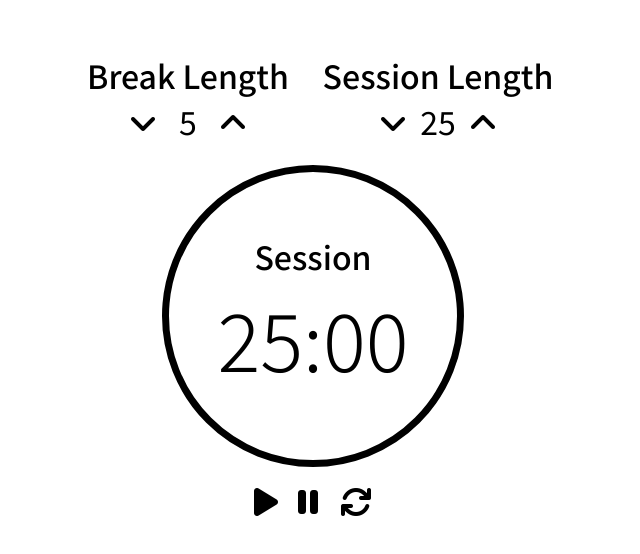
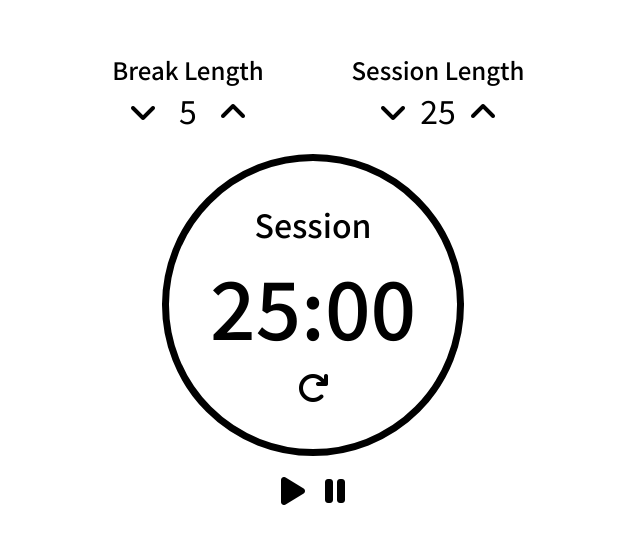
Before and after one commit to chloeharris1/25-5-Clock, a React (Create React App) app: page / in a window 1280 px wide. Shown: the part 206-760 px from the top of the page, without its empty margins (327-967 px from the left). Built offline with nearby package versions, Linux system fonts and the light colour scheme.

Commit message:
Added audio file to project, starting to build functionality, 12 tests passing

```diff
--- a/src/App.scss
+++ b/src/App.scss
@@ -24,6 +24,7 @@ body {
     width: 250px;
     .title {
         font-weight: 500;
+        font-size: 1.5rem;
     }
 }
 
@@ -44,15 +45,12 @@ body {
     border: 7px solid black;
     border-radius: 50%;
     margin: 20px auto 10px auto;
-    .timer-wrapper {
-        margin-top: -5px;
-        #timer-label {
-            font-weight: 500;
-        }
-        #time-left {
-            font-size: 80px;
-            font-weight: 300;
-        }
+    #timer-label {
+        font-weight: 500;
+    }
+    #time-left {
+        font-size: 80px;
+        font-weight: 500;
     }
 }
 
--- a/src/components/Timer.js
+++ b/src/components/Timer.js
@@ -7,9 +7,68 @@ class Timer extends React.Component {
         super(props);
         this.state = {
             breakLength: 5,
-            sessLength: 25
+            sessLength: 25,
+            timer: 1500,
+            intervalID:'',
+            timerState: 'stopped',
+            timerType: 'Session'
 
         }
+        this.startTimer = this.startTimer.bind(this);
+        this.decrementTimer = this.decrementTimer.bind(this);
+        this.resetTimer = this.resetTimer.bind(this);
+    }
+
+    // Begin timer countdown
+    startTimer(){
+        this.setState({
+            intervalID: setInterval(() => {
+            this.decrementTimer()
+            }, 1000)
+        });
+    }
+
+    // Decrement timer
+    decrementTimer() {
+        this.setState({
+            timer: this.state.timer - 1
+        });
+    }
+
+    // Set break length
+
+    // Set session length
+
+    // Increase or decrese break and session lengths
+
+    // Timer state control - stopped, active
+
+
+
+
+    // Play audio
+
+    // Display time in mm:ss format
+    displayTime(){
+        if(this.state.timer === '0') return "00:00";
+        let minutes = Math.floor(this.state.timer / 60);
+        let seconds = this.state.timer - minutes * 60;
+        // If there's under 10 seconds or minutes left, add '0' to keep time format mm:ss
+        seconds = seconds < 10 ? '0' + seconds : seconds;
+        minutes = minutes < 10 ? '0' + minutes : minutes;
+        // Add colon in between minutes and seconds
+        return minutes + ':' + seconds;
+    }
+    // Reset timer
+    resetTimer(){
+        this.setState({
+            breakLength: 5,
+            sessLength: 25,
+            timer: 1500,
+            intervalID: '',
+            timerState: 'stopped',
+            timerType: 'Session'
+        });
     }
     render(){
         return (
@@ -37,7 +96,12 @@ class Timer extends React.Component {
                 <div className="timer">
                     <div className="timer-wrapper">
                         <div id="timer-label">Session</div>
-                        <div id="time-left">25:00</div>
+                        <div id="time-left">{this.displayTime()}</div>
+                        <button id="reset"
+                        onClick={this.resetTimer}
+                        >
+                    <i class="fa-solid fa-arrow-rotate-right"></i>
+                    </button>
                     </div>
                 </div>
                 <div className="timer-control">
@@ -47,12 +111,8 @@ class Timer extends React.Component {
                         <i className="fa-solid fa-play"></i>
                         <i className="fa-solid fa-pause"></i>
                     </button>
-                    <button id="reset"
-                    // Add onClick to reset timer
-                    >
-                    <i className="fa-solid fa-arrows-rotate"></i>
-                    </button>
                 </div>
+                <audio id="beep" src="public\mixkit-racing-countdown-timer-1051.wav"/>
             </div>
         );
     }
```
Also changed, not shown: 2 other files (tests, documents, lock files or other folders).
